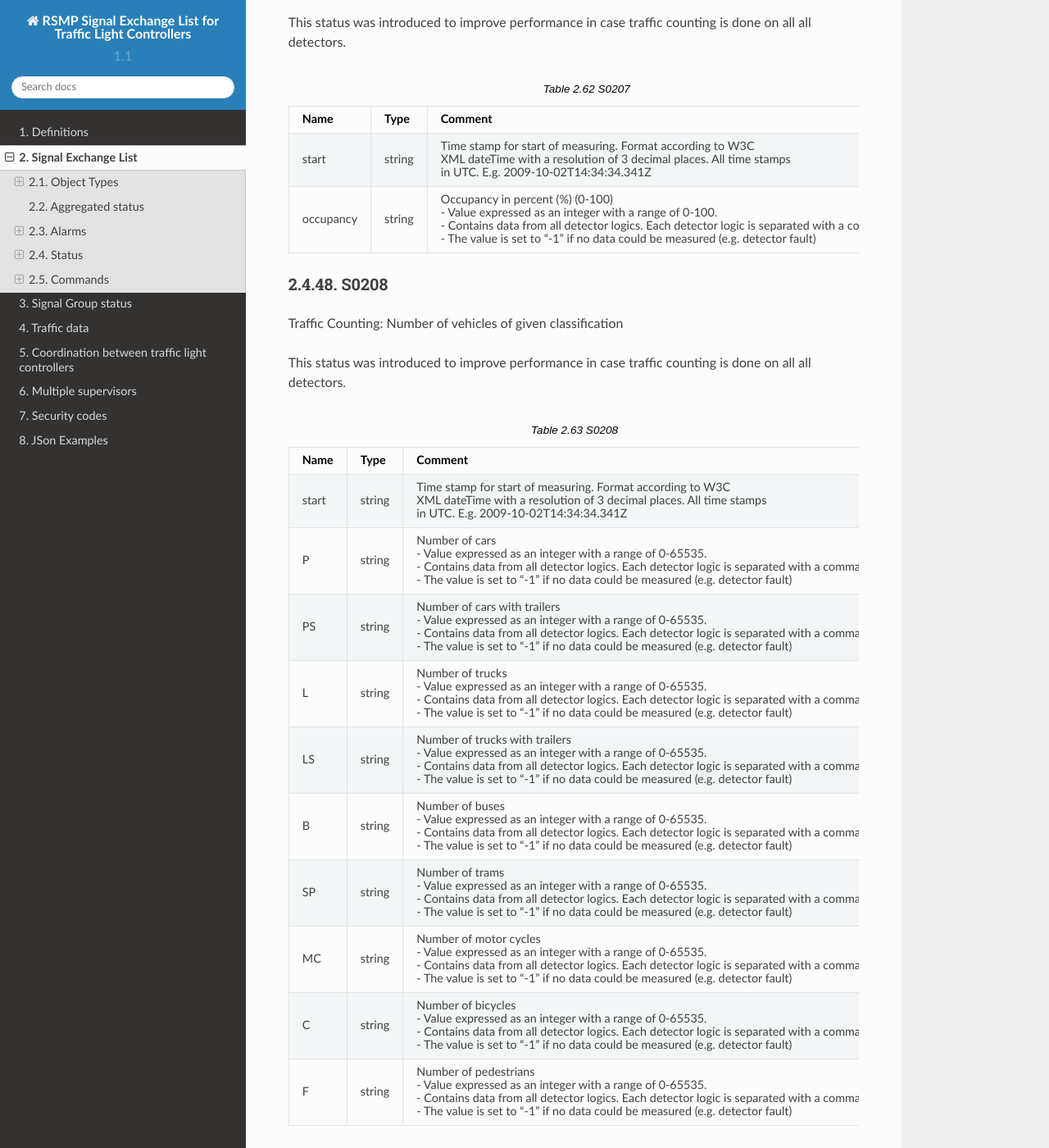
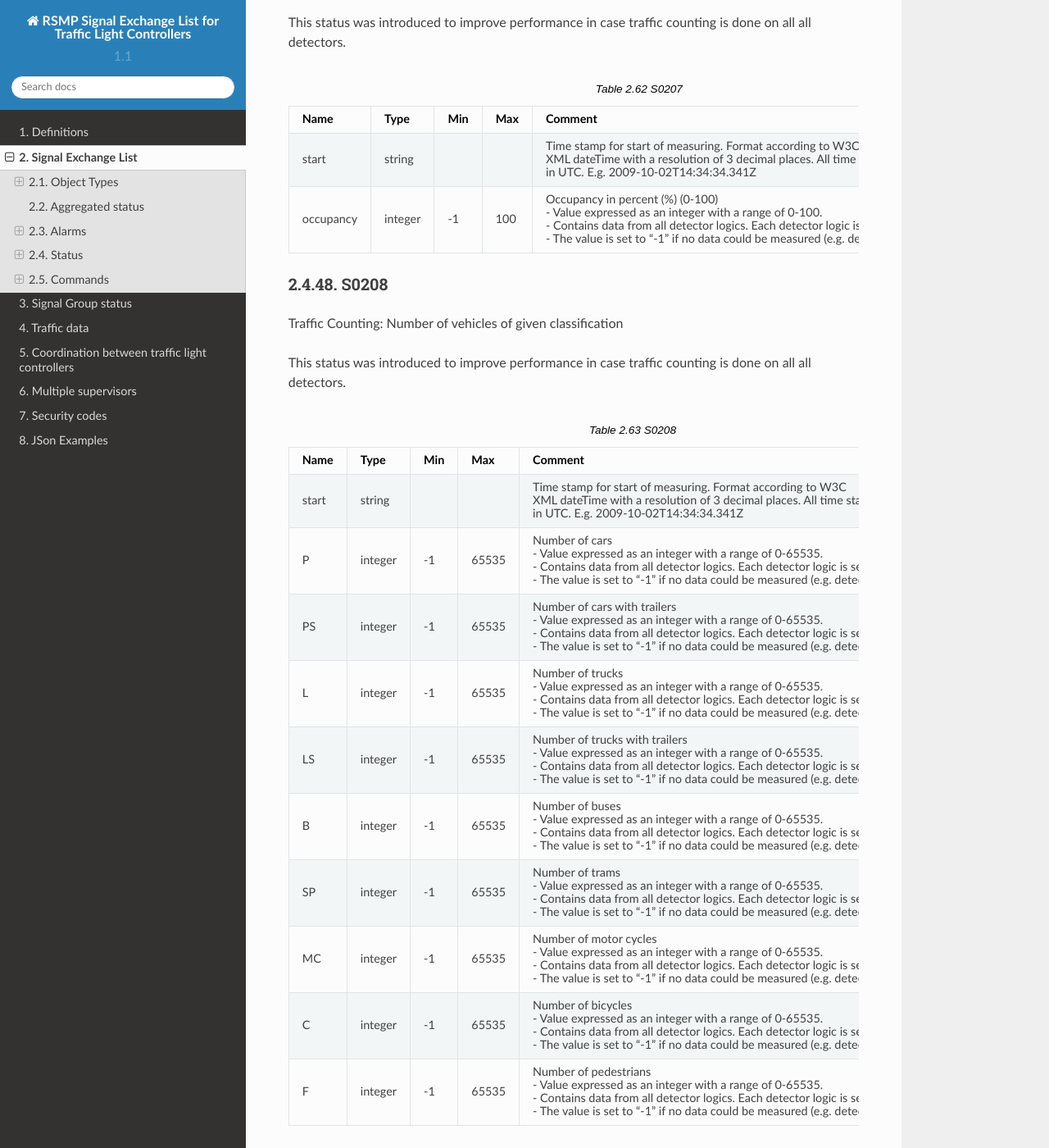
Before and after one commit to rsmp-nordic/rsmp_sxl_traffic_lights, a Sphinx documentation site: the page built from source/sxl_traffic_light_controller.rst, in a window 1280 px wide and 1400 px high, scrolled down 30122 px. Shown: the whole window at 82% size. Built offline with Sphinx 7.4.7 and the Read the Docs theme 2.0.0, drawn with Linux system fonts in a browser that asks for light colours.

Commit message:
Fix incorrect use of data type

```diff
--- a/source/sxl_traffic_light_controller.rst
+++ b/source/sxl_traffic_light_controller.rst
@@ -1827,23 +1827,23 @@ Traffic Counting: Occupancy
 This status was introduced to improve performance in case traffic counting is done on all all detectors.
 
 
-.. tabularcolumns:: |\Yl{0.25}|\Yl{0.10}|\Yl{0.6499999999999999}|
+.. tabularcolumns:: |\Yl{0.25}|\Yl{0.10}|\Yl{0.10}|\Yl{0.10}|\Yl{0.44999999999999996}|
 
 .. table:: S0207
    :class: longtable
 
 
-   =========  ======  =============================================================================================
-   Name       Type    Comment
-   =========  ======  =============================================================================================
-   start      string  Time stamp for start of measuring. Format according to W3C |br|
-                      XML dateTime with a resolution of 3 decimal places. All time stamps |br|
-                      in UTC. E.g. 2009-10-02T14:34:34.341Z
-   occupancy  string  Occupancy in percent (%) (0-100) |br|
-                      - Value expressed as an integer with a range of 0-100. |br|
-                      - Contains data from all detector logics. Each detector logic is separated with a comma. |br|
-                      - The value is set to “-1” if no data could be measured (e.g. detector fault)
-   =========  ======  =============================================================================================
+   =========  =======  =====  =====  =============================================================================================
+   Name       Type     Min    Max    Comment
+   =========  =======  =====  =====  =============================================================================================
+   start      string                 Time stamp for start of measuring. Format according to W3C |br|
+                                     XML dateTime with a resolution of 3 decimal places. All time stamps |br|
+                                     in UTC. E.g. 2009-10-02T14:34:34.341Z
+   occupancy  integer  -1     100    Occupancy in percent (%) (0-100) |br|
+                                     - Value expressed as an integer with a range of 0-100. |br|
+                                     - Contains data from all detector logics. Each detector logic is separated with a comma. |br|
+                                     - The value is set to “-1” if no data could be measured (e.g. detector fault)
+   =========  =======  =====  =====  =============================================================================================
 
 
 S0208
@@ -1854,55 +1854,55 @@ Traffic Counting: Number of vehicles of given classification
 This status was introduced to improve performance in case traffic counting is done on all all detectors.
 
 
-.. tabularcolumns:: |\Yl{0.25}|\Yl{0.10}|\Yl{0.6499999999999999}|
+.. tabularcolumns:: |\Yl{0.25}|\Yl{0.10}|\Yl{0.10}|\Yl{0.10}|\Yl{0.44999999999999996}|
 
 .. table:: S0208
    :class: longtable
 
 
-   ======  ======  =============================================================================================
-   Name    Type    Comment
-   ======  ======  =============================================================================================
-   start   string  Time stamp for start of measuring. Format according to W3C |br|
-                   XML dateTime with a resolution of 3 decimal places. All time stamps |br|
-                   in UTC. E.g. 2009-10-02T14:34:34.341Z
-   P       string  Number of cars |br|
-                   - Value expressed as an integer with a range of 0-65535. |br|
-                   - Contains data from all detector logics. Each detector logic is separated with a comma. |br|
-                   - The value is set to “-1” if no data could be measured (e.g. detector fault)
-   PS      string  Number of cars with trailers |br|
-                   - Value expressed as an integer with a range of 0-65535. |br|
-                   - Contains data from all detector logics. Each detector logic is separated with a comma. |br|
-                   - The value is set to “-1” if no data could be measured (e.g. detector fault)
-   L       string  Number of trucks |br|
-                   - Value expressed as an integer with a range of 0-65535. |br|
-                   - Contains data from all detector logics. Each detector logic is separated with a comma. |br|
-                   - The value is set to “-1” if no data could be measured (e.g. detector fault)
-   LS      string  Number of trucks with trailers |br|
-                   - Value expressed as an integer with a range of 0-65535. |br|
-                   - Contains data from all detector logics. Each detector logic is separated with a comma. |br|
-                   - The value is set to “-1” if no data could be measured (e.g. detector fault)
-   B       string  Number of buses |br|
-                   - Value expressed as an integer with a range of 0-65535. |br|
-                   - Contains data from all detector logics. Each detector logic is separated with a comma. |br|
-                   - The value is set to “-1” if no data could be measured (e.g. detector fault)
-   SP      string  Number of trams |br|
-                   - Value expressed as an integer with a range of 0-65535. |br|
-                   - Contains data from all detector logics. Each detector logic is separated with a comma. |br|
-                   - The value is set to “-1” if no data could be measured (e.g. detector fault)
-   MC      string  Number of motor cycles |br|
-                   - Value expressed as an integer with a range of 0-65535. |br|
-                   - Contains data from all detector logics. Each detector logic is separated with a comma. |br|
-                   - The value is set to “-1” if no data could be measured (e.g. detector fault)
-   C       string  Number of bicycles |br|
-                   - Value expressed as an integer with a range of 0-65535. |br|
-                   - Contains data from all detector logics. Each detector logic is separated with a comma. |br|
-                   - The value is set to “-1” if no data could be measured (e.g. detector fault)
-   F       string  Number of pedestrians |br|
-                   - Value expressed as an integer with a range of 0-65535. |br|
-                   - Contains data from all detector logics. Each detector logic is separated with a comma. |br|
-                   - The value is set to “-1” if no data could be measured (e.g. detector fault)
-   ======  ======  =============================================================================================
+   ======  =======  =====  =====  =============================================================================================
+   Name    Type     Min    Max    Comment
+   ======  =======  =====  =====  =============================================================================================
+   start   string                 Time stamp for start of measuring. Format according to W3C |br|
+                                  XML dateTime with a resolution of 3 decimal places. All time stamps |br|
+                                  in UTC. E.g. 2009-10-02T14:34:34.341Z
+   P       integer  -1     65535  Number of cars |br|
+                                  - Value expressed as an integer with a range of 0-65535. |br|
+                                  - Contains data from all detector logics. Each detector logic is separated with a comma. |br|
+                                  - The value is set to “-1” if no data could be measured (e.g. detector fault)
+   PS      integer  -1     65535  Number of cars with trailers |br|
+                                  - Value expressed as an integer with a range of 0-65535. |br|
+                                  - Contains data from all detector logics. Each detector logic is separated with a comma. |br|
+                                  - The value is set to “-1” if no data could be measured (e.g. detector fault)
+   L       integer  -1     65535  Number of trucks |br|
+                                  - Value expressed as an integer with a range of 0-65535. |br|
+                                  - Contains data from all detector logics. Each detector logic is separated with a comma. |br|
+                                  - The value is set to “-1” if no data could be measured (e.g. detector fault)
+   LS      integer  -1     65535  Number of trucks with trailers |br|
+                                  - Value expressed as an integer with a range of 0-65535. |br|
+                                  - Contains data from all detector logics. Each detector logic is separated with a comma. |br|
+                                  - The value is set to “-1” if no data could be measured (e.g. detector fault)
+   B       integer  -1     65535  Number of buses |br|
+                                  - Value expressed as an integer with a range of 0-65535. |br|
+                                  - Contains data from all detector logics. Each detector logic is separated with a comma. |br|
+                                  - The value is set to “-1” if no data could be measured (e.g. detector fault)
+   SP      integer  -1     65535  Number of trams |br|
+                                  - Value expressed as an integer with a range of 0-65535. |br|
+                                  - Contains data from all detector logics. Each detector logic is separated with a comma. |br|
+                                  - The value is set to “-1” if no data could be measured (e.g. detector fault)
+   MC      integer  -1     65535  Number of motor cycles |br|
+                                  - Value expressed as an integer with a range of 0-65535. |br|
+                                  - Contains data from all detector logics. Each detector logic is separated with a comma. |br|
+                                  - The value is set to “-1” if no data could be measured (e.g. detector fault)
+   C       integer  -1     65535  Number of bicycles |br|
+                                  - Value expressed as an integer with a range of 0-65535. |br|
+                                  - Contains data from all detector logics. Each detector logic is separated with a comma. |br|
+                                  - The value is set to “-1” if no data could be measured (e.g. detector fault)
+   F       integer  -1     65535  Number of pedestrians |br|
+                                  - Value expressed as an integer with a range of 0-65535. |br|
+                                  - Contains data from all detector logics. Each detector logic is separated with a comma. |br|
+                                  - The value is set to “-1” if no data could be measured (e.g. detector fault)
+   ======  =======  =====  =====  =============================================================================================
 
 
 Commands
```
